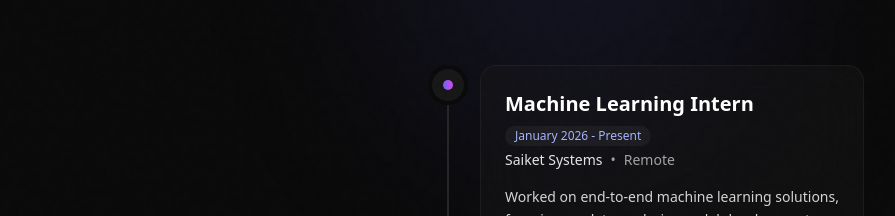
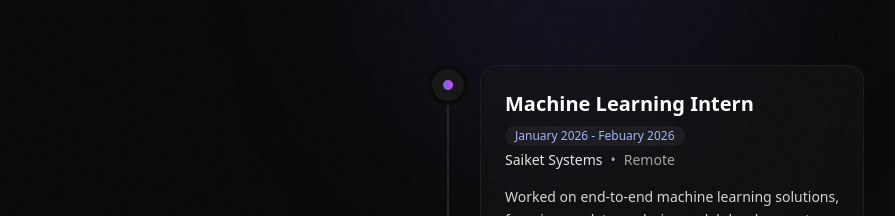
Before and after one commit to krrish625/Krrish_Jha, a React (Vite) app: page / in a window 1280 px wide. Shown: the part 1844-2060 px from the top of the page, without its empty margins (192-1087 px from the left). Built offline with nearby package versions, Linux system fonts and the light colour scheme.

Commit message:
Update Experience.jsx

```diff
--- a/src/components/Experience.jsx
+++ b/src/components/Experience.jsx
@@ -5,7 +5,7 @@ const EXPERIENCE = [
       title: "Machine Learning Intern",
       company: "Saiket Systems",
       location: "Remote",
-      period: "January 2026 - Present",
+      period: "January 2026 - Febuary 2026",
      description: "Worked on end-to-end machine learning solutions, focusing on data analysis, model development, and AI-driven problem solving.",
      bullets: [
         "Developed and trained machine learning models for real-world datasets using Python and popular ML libraries.",
```
